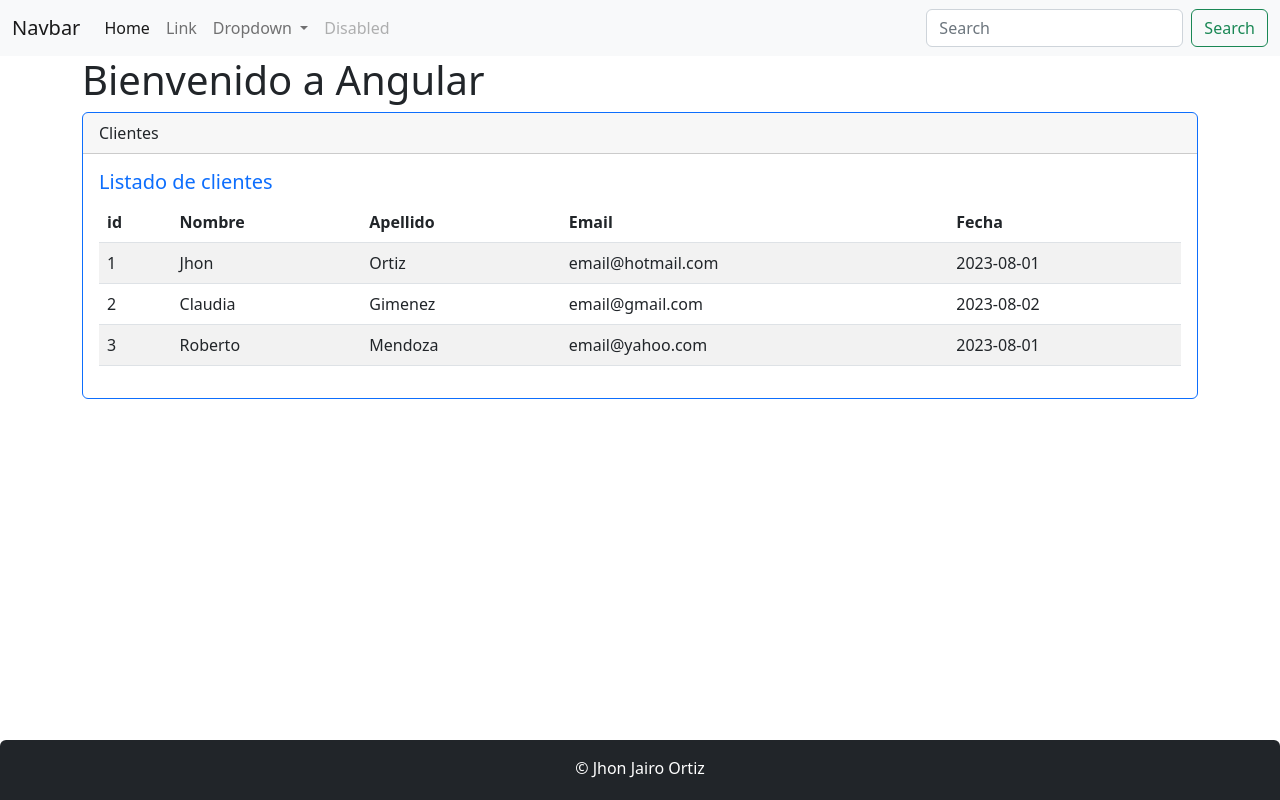
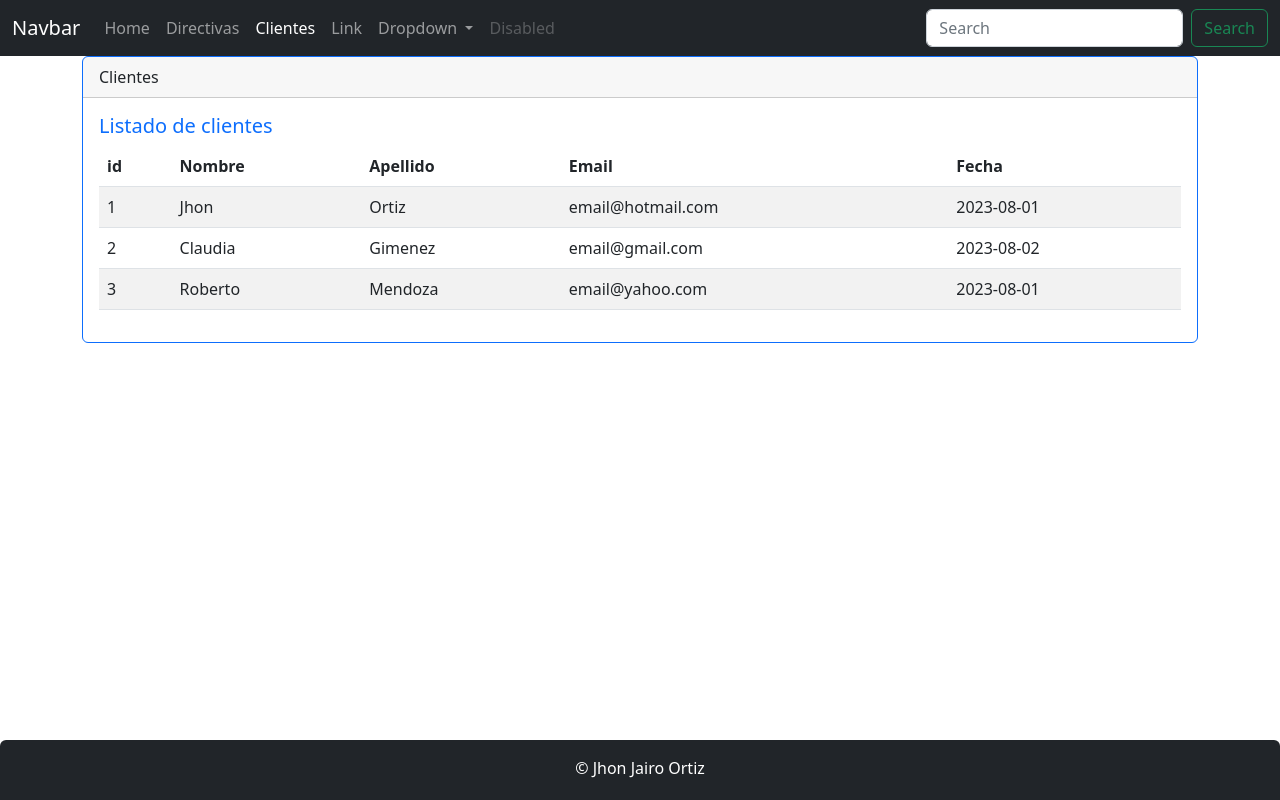
Before and after one commit to jjortiz016/front_clientes_Angular, an Angular app: page /clientes in a window 1280 px wide. Built offline with nearby package versions, Linux system fonts and the light colour scheme.

Commit message:
Implementando  rutas en navegacion, se modifico  app.module.ts, app.component.hml y header.component.html

```diff
--- a/src/app/app.component.html
+++ b/src/app/app.component.html
@@ -1,10 +1,6 @@
 <app-header></app-header>
 <div class="container">
-  <h1>
-    {{title}}
-  </h1>
-
-  <app-clientes></app-clientes>
+ <router-outlet></router-outlet>
 
 </div>
 <app-footer></app-footer>
--- a/src/app/header/header.component.html
+++ b/src/app/header/header.component.html
@@ -1,4 +1,4 @@
-<nav class="navbar navbar-expand-lg bg-light">
+<nav class="navbar navbar-expand-lg navbar-dark bg-dark">
   <div class="container-fluid">
     <a class="navbar-brand" href="#">Navbar</a>
     <button class="navbar-toggler" type="button" data-bs-toggle="collapse" data-bs-target="#navbarSupportedContent" aria-controls="navbarSupportedContent" aria-expanded="false" aria-label="Toggle navigation">
@@ -6,9 +6,18 @@
     </button>
     <div class="collapse navbar-collapse" id="navbarSupportedContent">
       <ul class="navbar-nav me-auto mb-2 mb-lg-0">
-        <li class="nav-item">
-          <a class="nav-link active" aria-current="page" href="#">Home</a>
+        <li class="nav-item" >
+          <a class="nav-link" aria-current="page" href="#" >Home</a>
         </li>
+
+        <li class="nav-item" >
+          <a class="nav-link"  routerLink="/directivas" routerLinkActive="active">Directivas</a>
+        </li>
+        <li class="nav-item" >
+          <a class="nav-link" routerLink="/clientes" routerLinkActive="active">Clientes</a>
+        </li>
+
+
         <li class="nav-item">
           <a class="nav-link" href="#">Link</a>
         </li>
```
Also changed, not shown: src/app/app.module.ts (+11 -1 lines).
